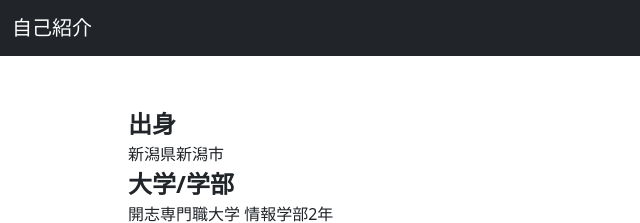
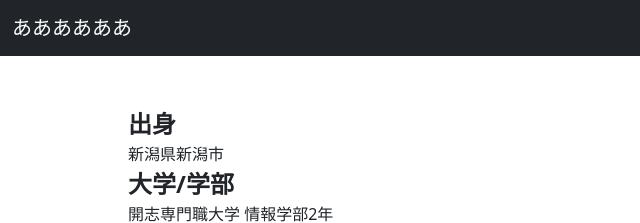
Before and after one commit to kajiwara-reon/kajiwara-reon.github.io, a plain HTML site: page index.html in a window 1280 px wide. Shown: the top 223 px of the page, 0-640 px from the left. Drawn offline with nearby package versions, Linux system fonts and the light colour scheme.

Commit message:
テスト

```diff
--- a/index.html
+++ b/index.html
@@ -15,7 +15,7 @@
 
   <nav class="navbar navbar-expand-lg navbar-dark bg-dark">
     <div class="container-fluid">
-      <a class="navbar-brand" href="./index.html">自己紹介</a>
+      <a class="navbar-brand" href="./index.html">ああああああ</a>
       <button class="navbar-toggler" type="button" data-bs-toggle="collapse" data-bs-target="#navbarNavAltMarkup" aria-controls="navbarNavAltMarkup" aria-expanded="false" aria-label="Toggle navigation">
         <span class="navbar-toggler-icon"></span>
       </button>
```
